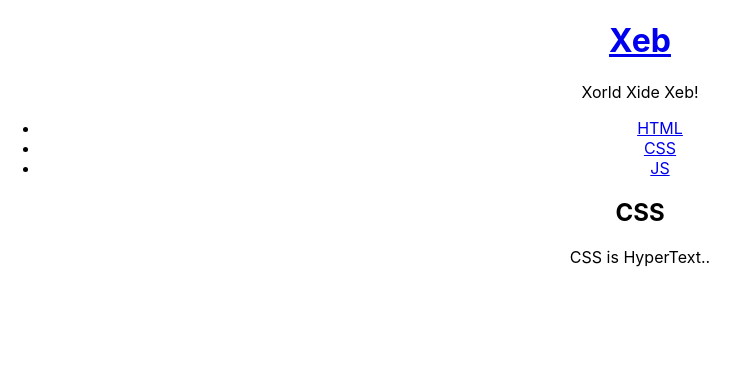
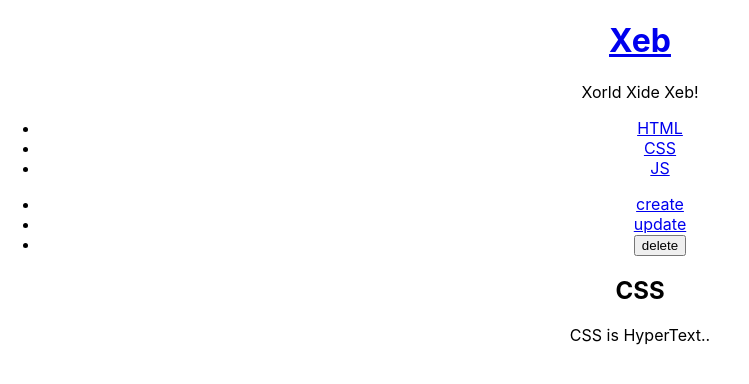
Before and after one commit to alsgp0877/React-Basic, a React (Create React App) app: page / in a window 1280 px wide. Shown: the top 384 px of the page, without its empty margins (0-749 px from the left). Built offline with nearby package versions, Linux system fonts and the light colour scheme.

Commit message:
create 구현을 먼가 하기 직전

```diff
--- a/src/App.js
+++ b/src/App.js
@@ -3,6 +3,7 @@
 import TOC from './components/TOC';
 import CONT from './components/CONT';
 import Subject from './components/Subject';
+import Control from './components/Control';
 
 class App extends Component{
   constructor(props){
@@ -38,7 +39,7 @@
       }
     }
 
-    console.log('render',this);
+    //console.log('render',this);
     return (
       <div className="App">
         <Subject
@@ -70,6 +71,11 @@
           }.bind(this)}
           data={this.state.contents}>
         </TOC>
+        <Control onChangeMode={function(_mode){
+          this.setState({
+            mode:_mode
+          });
+        }.bind(this)}></Control>
         <CONT title={_title} desc={_desc}></CONT>
       </div>
     );
--- /dev/null
+++ b/src/components/Control.js
@@ -0,0 +1,27 @@
+import { Component } from 'react';
+
+
+class Control extends Component {
+
+  render(){
+    return (
+      <ul>
+        <li><a href="/create" onClick={function(e){
+          e.preventDefault();
+          this.props.onChangeMode('create');
+          }.bind(this)}>create</a></li>
+        <li><a href="/update" onClick={function(e){
+          e.preventDefault();
+          this.props.onChangeMode('update');
+          }.bind(this)}>update</a></li>
+        <li><input type="button" value="delete" onClick={function(e){
+          e.preventDefault();
+          this.props.onChangeMode('delete');
+          }.bind(this)}></input></li>
+      </ul>
+    );
+  }
+}
+
+
+export default Control;
```
